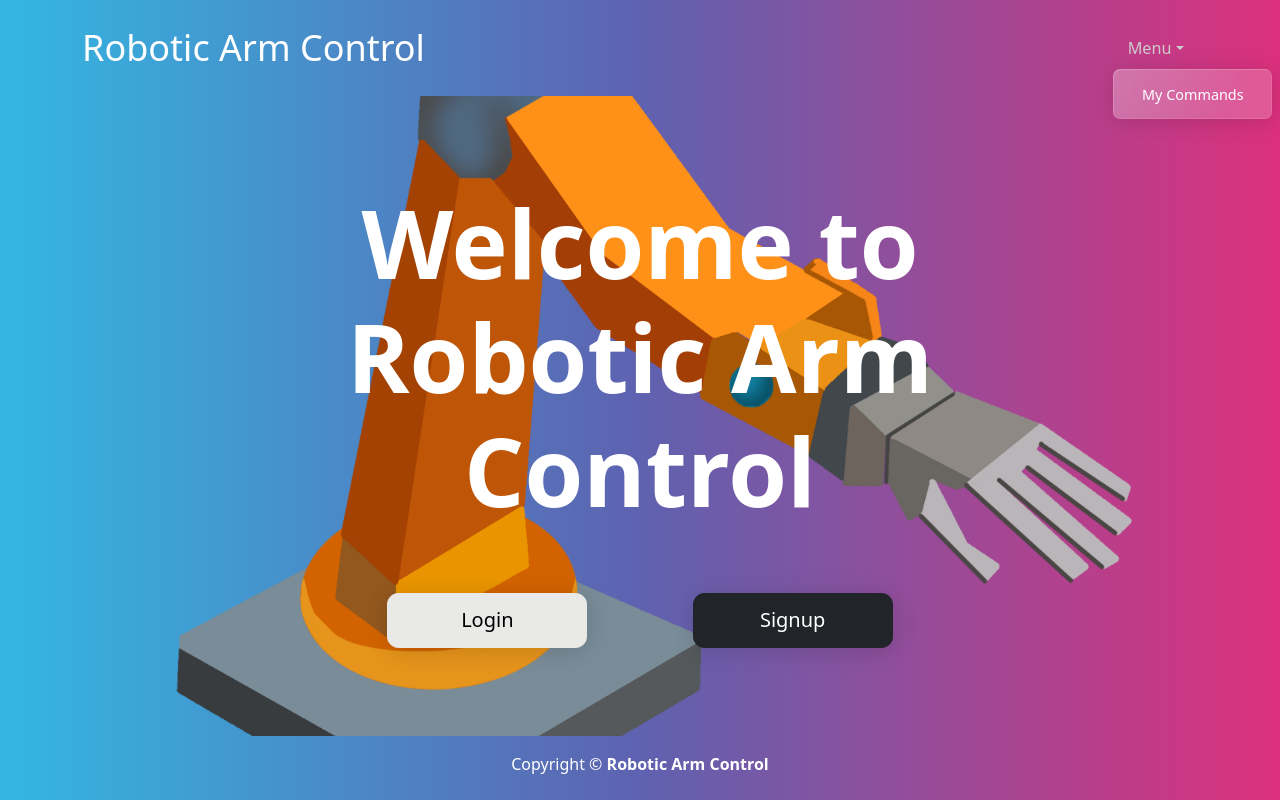
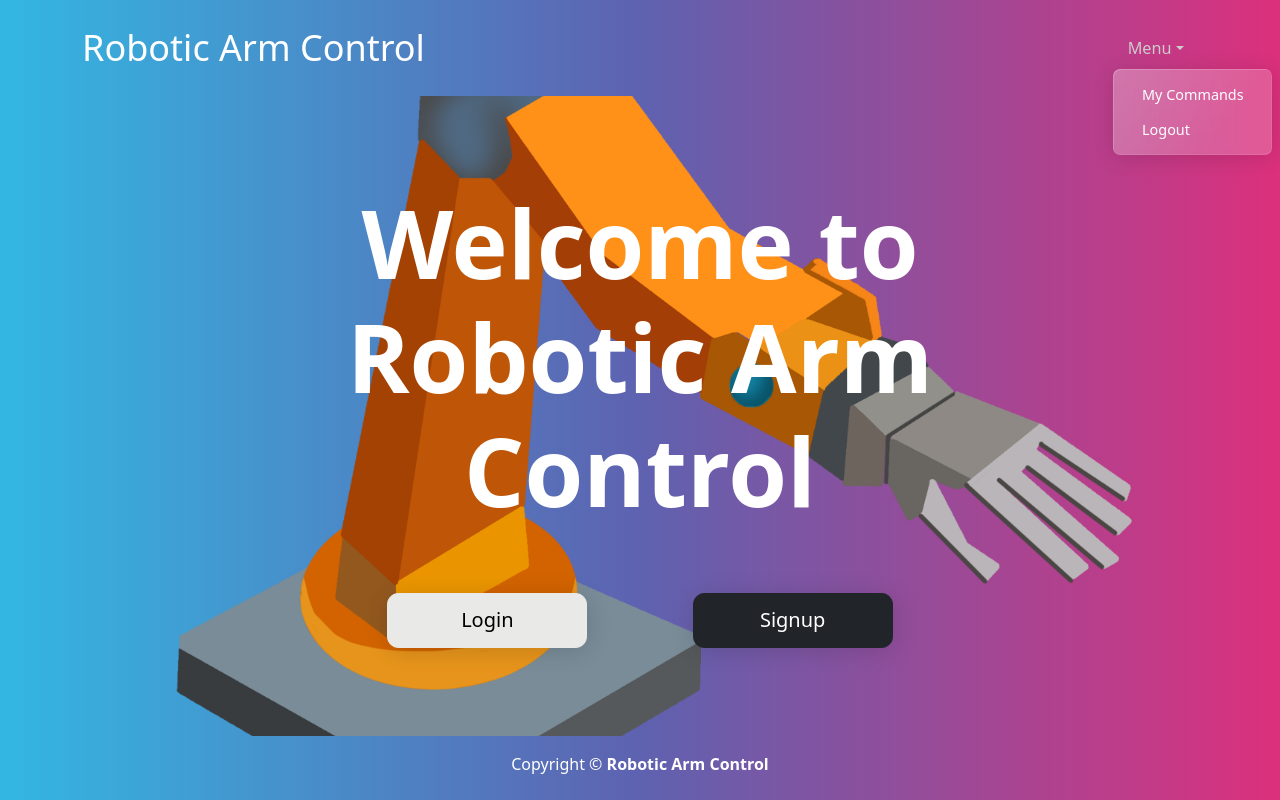
Before and after one commit to yenilikci/tasarim-calismasi, a React (Create React App) app in the folder client/: page / in a window 1280 px wide. Both pictures are taken after a click on the button "Menu". Built offline with nearby package versions, Linux system fonts and the light colour scheme.

Commit message:
add logout

```diff
--- a/client/src/components/Header/Header.js
+++ b/client/src/components/Header/Header.js
@@ -1,8 +1,11 @@
 import {Navbar, Nav, Container, NavDropdown} from "react-bootstrap";
 import './header.css';
-import {Link} from "react-router-dom";
+import {Link, useHistory} from "react-router-dom";
 
 const Header = () => {
+
+    const history = useHistory();
+
     return (
         <Navbar expand="lg" className="d-flex my-custom-navbar">
                 <Navbar.Brand>
@@ -19,6 +22,14 @@ const Header = () => {
                     className="my-dropdown-item">
                     My Commands
                 </NavDropdown.Item>
+                <NavDropdown.Item
+                    onClick={() => {
+                        localStorage.removeItem("userInfo")
+                        history.push("/")
+                    }}
+                >
+                    Logout
+                </NavDropdown.Item>
             </NavDropdown>
         </Navbar>
     )
```
